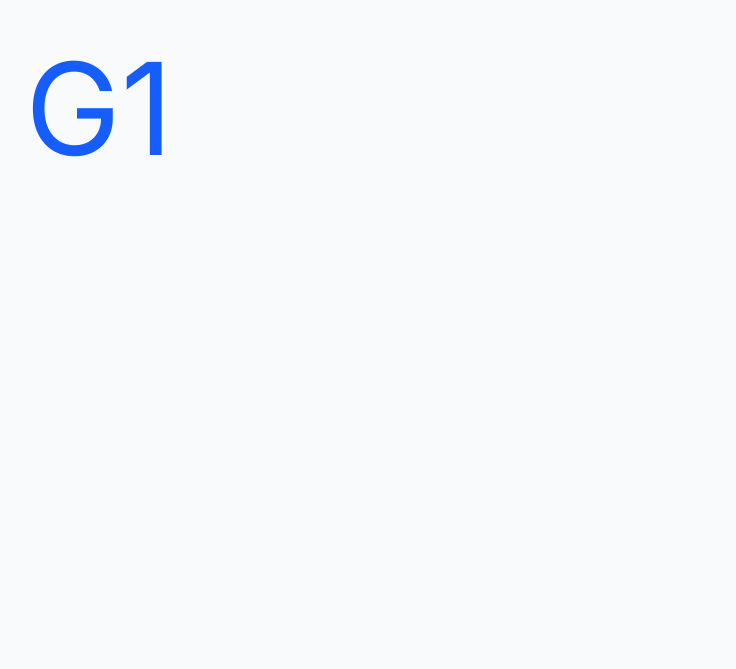
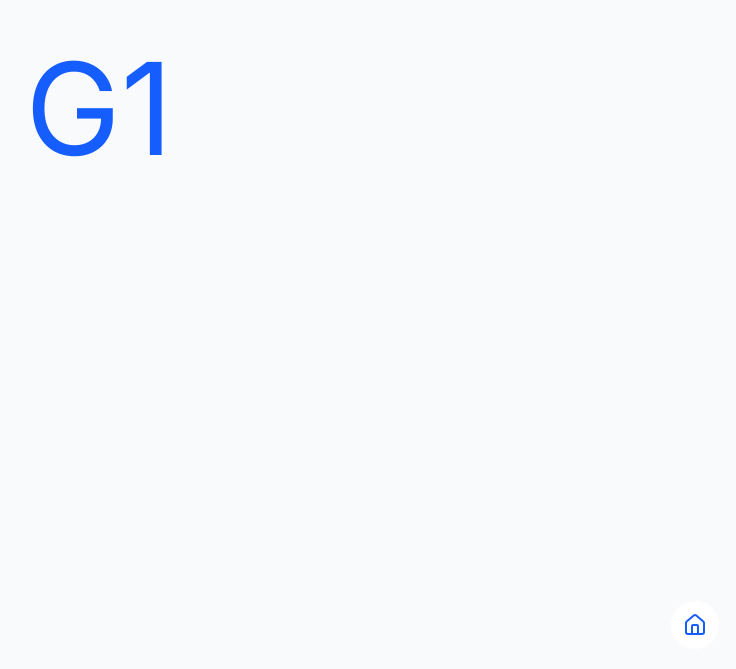
Before and after one commit to AminRsh/truenorthtests, a Next.js app: page / in a window 1280 px wide. Shown: the part 131-800 px from the top of the page, without its empty margins (541-1277 px from the left). Built offline with nearby package versions, Linux system fonts and the light colour scheme.

Commit message:
lucid_added

```diff
--- a/src/app/layout.tsx
+++ b/src/app/layout.tsx
@@ -1,6 +1,7 @@
 import type { Metadata } from "next";
 import { Inter   } from "next/font/google";
 import "./globals.css";
+import { Home } from "lucide-react";
 
 const inter = Inter({
   subsets: ['latin'],
@@ -21,6 +22,11 @@ export default function RootLayout({
     <html className={inter.className}>
       <body>
         {children}
+        <button className="fixed bottom-5 right-5 bg-white text-black p-3 rounded-full">
+        <a href="/" target="_blank">
+          <Home size={24} />
+        </a>
+      </button>
       </body>
     </html>
   );
```
